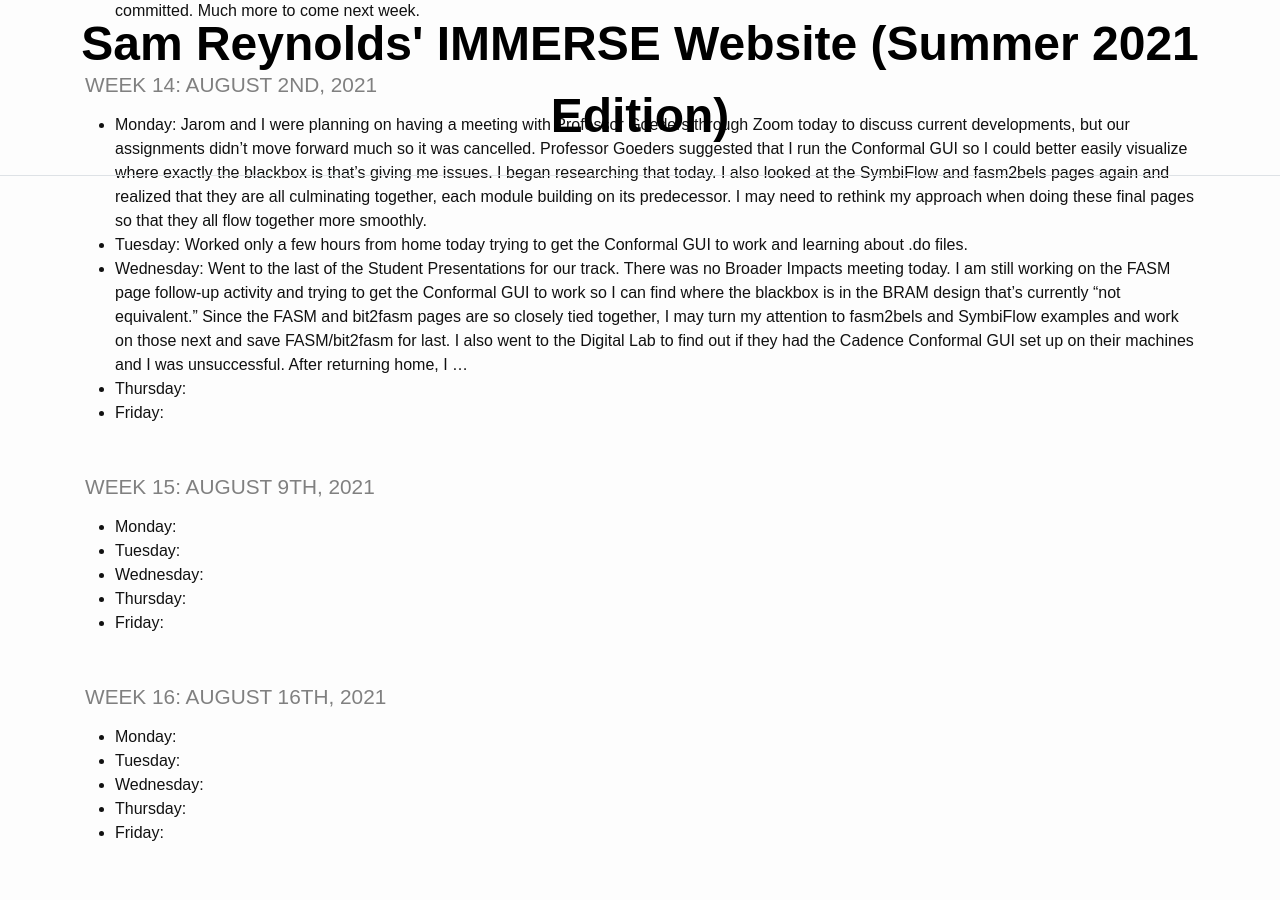
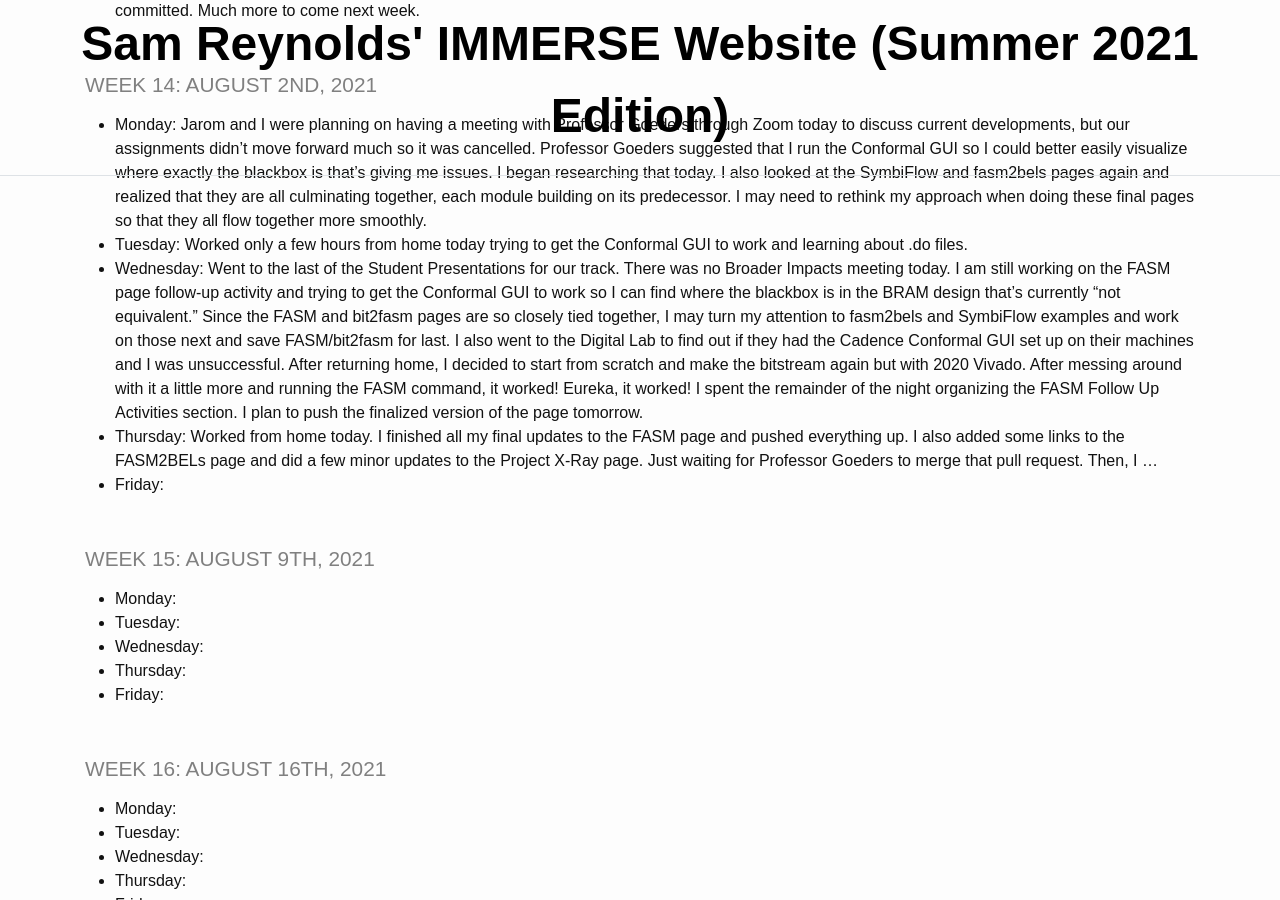
Before and after one commit to TheDHCreator/thedhcreator.github.io, a Jekyll site: the page built from _pages/log.md, in a window 1280 px wide and 900 px high, scrolled down 5404 px. Built offline with Jekyll 4.4.1, drawn with Linux system fonts in a browser that asks for light colours.

Commit message:
Updates Thursday morning: FASM page is finished and pushed! Will likely work on tiny bits of bit2fasm today along with trying to get the Conformal GUI to work (I hope)

```diff
--- a/_pages/log.md
+++ b/_pages/log.md
@@ -126,8 +126,8 @@ title: IMMERSE Log
 
 * **Monday**: Jarom and I were planning on having a meeting with Professor Goeders through Zoom today to discuss current developments, but our assignments didn't move forward much so it was cancelled. Professor Goeders suggested that I run the Conformal GUI so I could better easily visualize where exactly the blackbox is that's giving me issues. I began researching that today. I also looked at the SymbiFlow and fasm2bels pages again and realized that they are all culminating together, each module building on its predecessor. I may need to rethink my approach when doing these final pages so that they all flow together more smoothly.
 * **Tuesday**: Worked only a few hours from home today trying to get the Conformal GUI to work and learning about .do files.
-* **Wednesday**: Went to the last of the Student Presentations for our track. There was no Broader Impacts meeting today. I am still working on the FASM page follow-up activity and trying to get the Conformal GUI to work so I can find where the blackbox is in the BRAM design that's currently "not equivalent." Since the FASM and bit2fasm pages are so closely tied together, I may turn my attention to fasm2bels and SymbiFlow examples and work on those next and save FASM/bit2fasm for last. I also went to the Digital Lab to find out if they had the Cadence Conformal GUI set up on their machines and I was unsuccessful. After returning home, I ...
-* **Thursday**:
+* **Wednesday**: Went to the last of the Student Presentations for our track. There was no Broader Impacts meeting today. I am still working on the FASM page follow-up activity and trying to get the Conformal GUI to work so I can find where the blackbox is in the BRAM design that's currently "not equivalent." Since the FASM and bit2fasm pages are so closely tied together, I may turn my attention to fasm2bels and SymbiFlow examples and work on those next and save FASM/bit2fasm for last. I also went to the Digital Lab to find out if they had the Cadence Conformal GUI set up on their machines and I was unsuccessful. After returning home, I decided to start from scratch and make the bitstream again but with 2020 Vivado. After messing around with it a little more and running the FASM command, it worked! Eureka, it worked! I spent the remainder of the night organizing the FASM Follow Up Activities section. I plan to push the finalized version of the page tomorrow.
+* **Thursday**: Worked from home today. I finished all my final updates to the FASM page and pushed everything up. I also added some links to the FASM2BELs page and did a few minor updates to the Project X-Ray page. Just waiting for Professor Goeders to merge that pull request. Then, I ...
 * **Friday**:
 
 ### Week 15: August 9th, 2021
```
